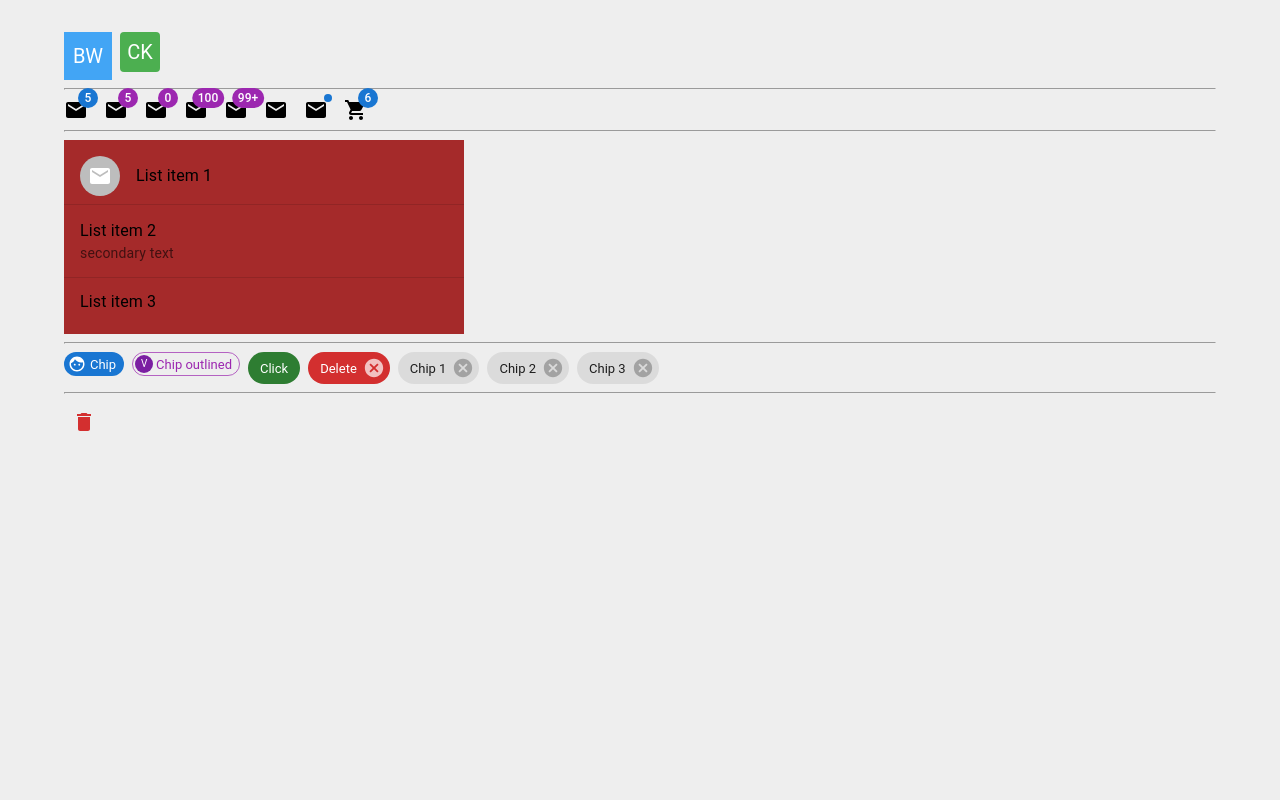
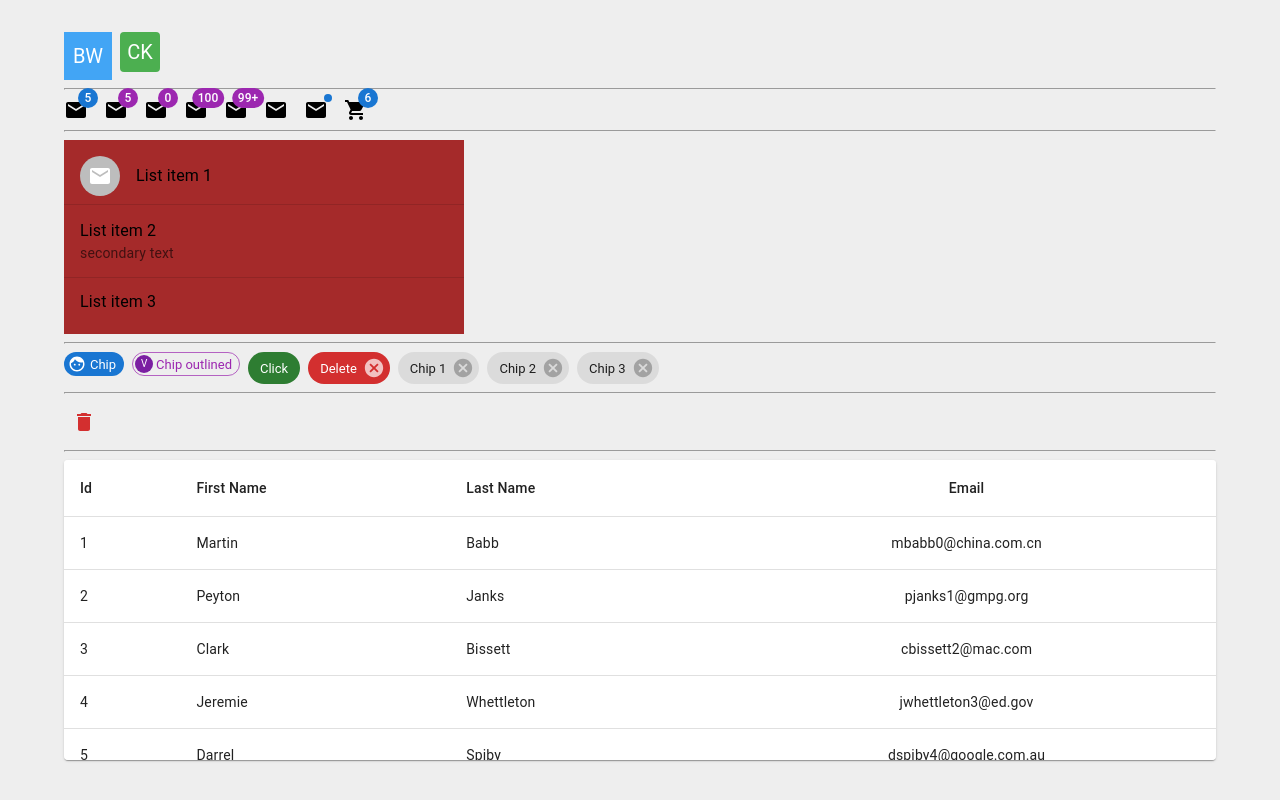
Before and after one commit to Winniequan/Learn-MUI-with-TypeScript, a React (Create React App) app: page / in a window 1280 px wide. Shown: the part 5254-6054 px from the top of the page. Before the commit the page ends 5760 px from the top, so only its background shows below. Built offline with nearby package versions, Linux system fonts and the light colour scheme.

Commit message:
add  Table component

```diff
--- a/src/App.tsx
+++ b/src/App.tsx
@@ -25,6 +25,7 @@ import { MuiBadge } from './components/MuiBadge';
 import { MuiList } from './components/MuiList';
 import { MuiChip } from './components/MuiChip';
 import { MuiTooltip } from './components/MuiTooltip';
+import { MuiTable } from './components/MuiTable';
 
 function App() {
   return (
@@ -79,6 +80,8 @@ function App() {
      <MuiChip/>
      <hr/>
      <MuiTooltip/>
+     <hr/>
+     <MuiTable/>
     </div>
   );
 }
--- /dev/null
+++ b/src/components/MuiTable.tsx
@@ -0,0 +1,69 @@
+import React from 'react'
+import { TableContainer,Table, TableHead, TableBody, TableRow, TableCell, Paper} from '@mui/material'
+
+export const MuiTable = () => {
+  return (
+    <TableContainer component={Paper} sx={{maxHeight: "300px"}}>
+      <Table aria-label="simple table" stickyHeader>
+        <TableHead>
+          <TableRow>
+            <TableCell>Id</TableCell>
+            <TableCell>First Name</TableCell>
+            <TableCell>Last Name</TableCell>
+            <TableCell align="center">Email</TableCell>
+          </TableRow>
+        </TableHead>
+        <TableBody>
+          {tableData.map((row) => (
+            <TableRow
+              key={row.id}
+              sx={{ "&:last-child td, &:last-child th": { border: 0 } }}
+            >
+              <TableCell>{row.id}</TableCell>
+              <TableCell>{row.first_name}</TableCell>
+              <TableCell>{row.last_name}</TableCell>
+              <TableCell align="center">{row.email}</TableCell>
+            </TableRow>
+          ))}
+        </TableBody>
+      </Table>
+    </TableContainer>
+  );
+}
+
+const tableData =[{
+  "id": 1,
+  "first_name": "Martin",
+  "last_name": "Babb",
+  "email": "mbabb0@china.com.cn",
+  "gender": "Male",
+  "ip_address": "84.153.88.231"
+}, {
+  "id": 2,
+  "first_name": "Peyton",
+  "last_name": "Janks",
+  "email": "pjanks1@gmpg.org",
+  "gender": "Male",
+  "ip_address": "134.28.217.208"
+}, {
+  "id": 3,
+  "first_name": "Clark",
+  "last_name": "Bissett",
+  "email": "cbissett2@mac.com",
+  "gender": "Male",
+  "ip_address": "132.90.30.207"
+}, {
+  "id": 4,
+  "first_name": "Jeremie",
+  "last_name": "Whettleton",
+  "email": "jwhettleton3@ed.gov",
+  "gender": "Male",
+  "ip_address": "229.37.224.88"
+}, {
+  "id": 5,
+  "first_name": "Darrel",
+  "last_name": "Spiby",
+  "email": "dspiby4@google.com.au",
+  "gender": "Male",
+  "ip_address": "164.143.120.230"
+}]
```
